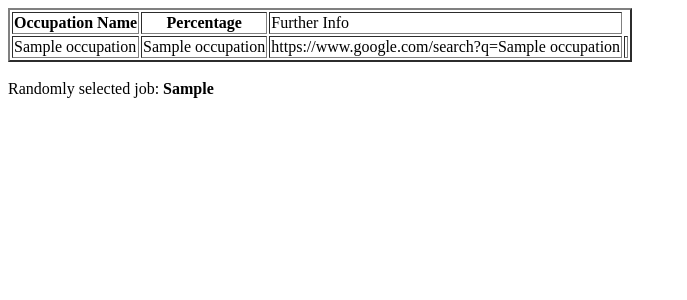
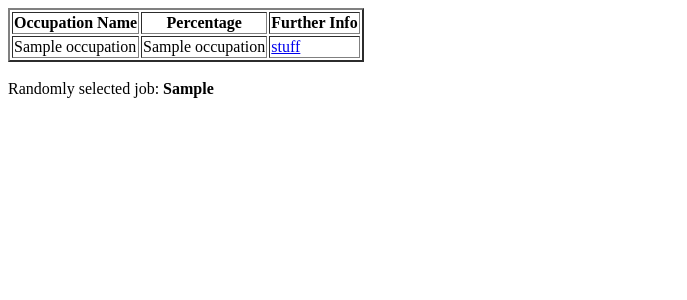
Before and after one commit to LeoLiu1999/More-Ls, a Flask app: template templates/occupations.html in a window 1280 px wide. Shown: the top 300 px of the page, without its empty margins (0-687 px from the left). Run offline with Flask 2, Linux system fonts and the light colour scheme; the template is opened without the code that fills it: most values are stand-ins (such as "Sample title", 1, 10 or a date in 2020).

Commit message:
small fixes

```diff
--- a/templates/occupations.html
+++ b/templates/occupations.html
@@ -8,13 +8,13 @@
 			<tr>
 				<th>Occupation Name</th>
 				<th>Percentage</th>
-				<td>Further Info</th>
+				<th>Further Info</th>
 			</tr>
 			{% for occupation in job_dict %}
 			<tr>
 				<td>{{occupation}}</td>
 				<td align="center">{{job_dict[occupation]}}</td>
-				<td>https://www.google.com/search?q={{occupation}}<td>
+				<td><a href="https://www.google.com/search?q={{occupation}}">stuff</a></td>
 			</tr>
 			{% endfor %}
 		</table>
```
